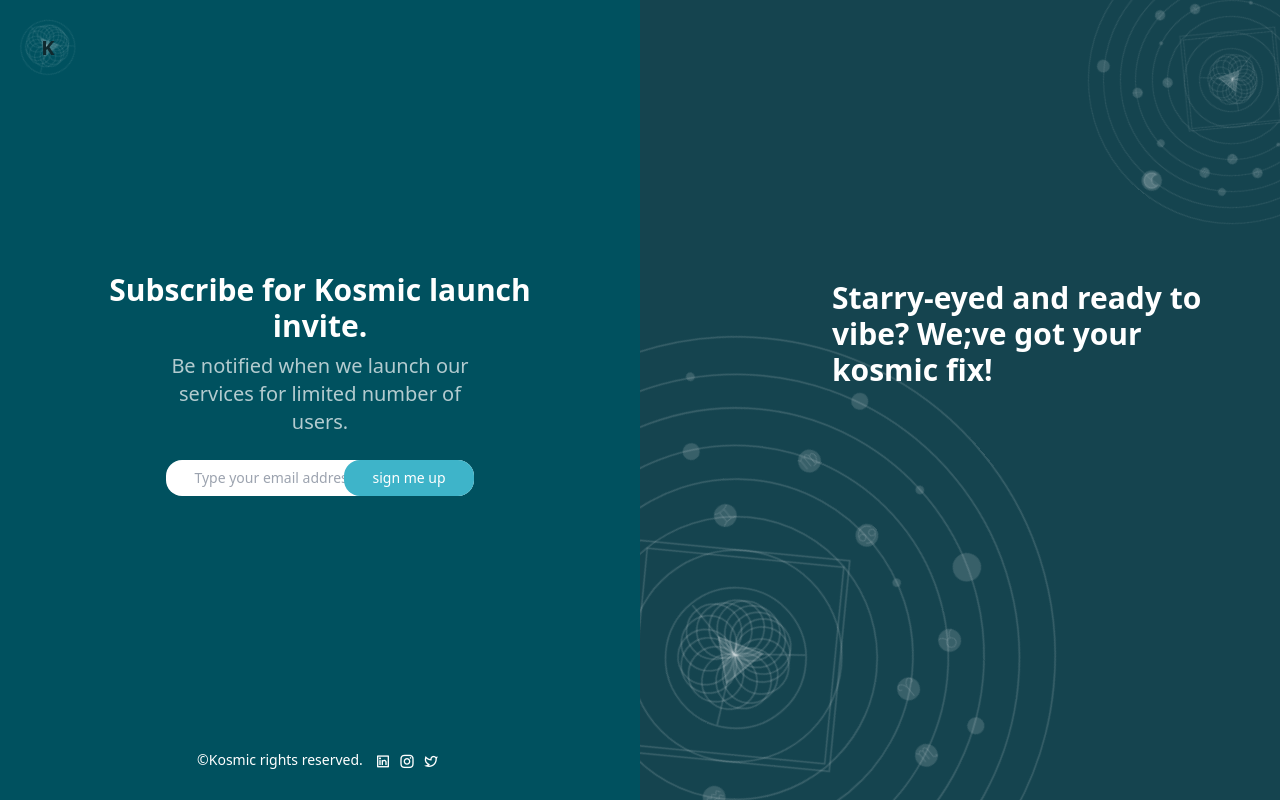
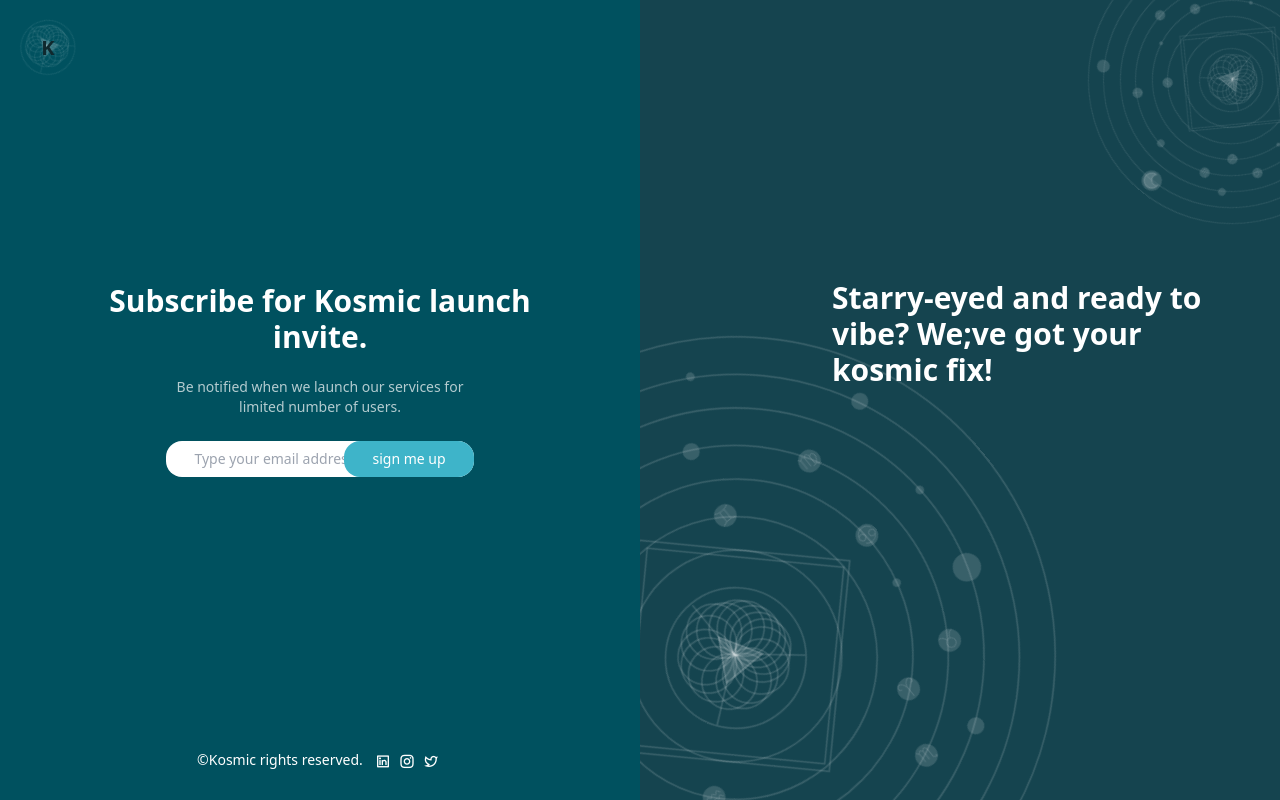
Before and after one commit to ErSamay/Kosmic_web_page, a React (Vite) app: page / in a window 1280 px wide. Built offline with nearby package versions, Linux system fonts and the light colour scheme; what axios-case-converter would draw is missing.

Commit message:
fix the font size

```diff
--- a/src/Components/LeftPage.tsx
+++ b/src/Components/LeftPage.tsx
@@ -73,7 +73,7 @@
               </h1>
             </div>
             <div className="h-[66vh] mt-2  w-[60%] flex flex-col items-center justify-center ">
-              <p className="lg:text-xl text-xs text-white  text-center  opacity-70 w-full">
+              <p className="lg:text-sm text-xs text-white  text-center  opacity-70 w-full">
                 Be notified when we launch our services for limited number of
                 users.
               </p>
```
